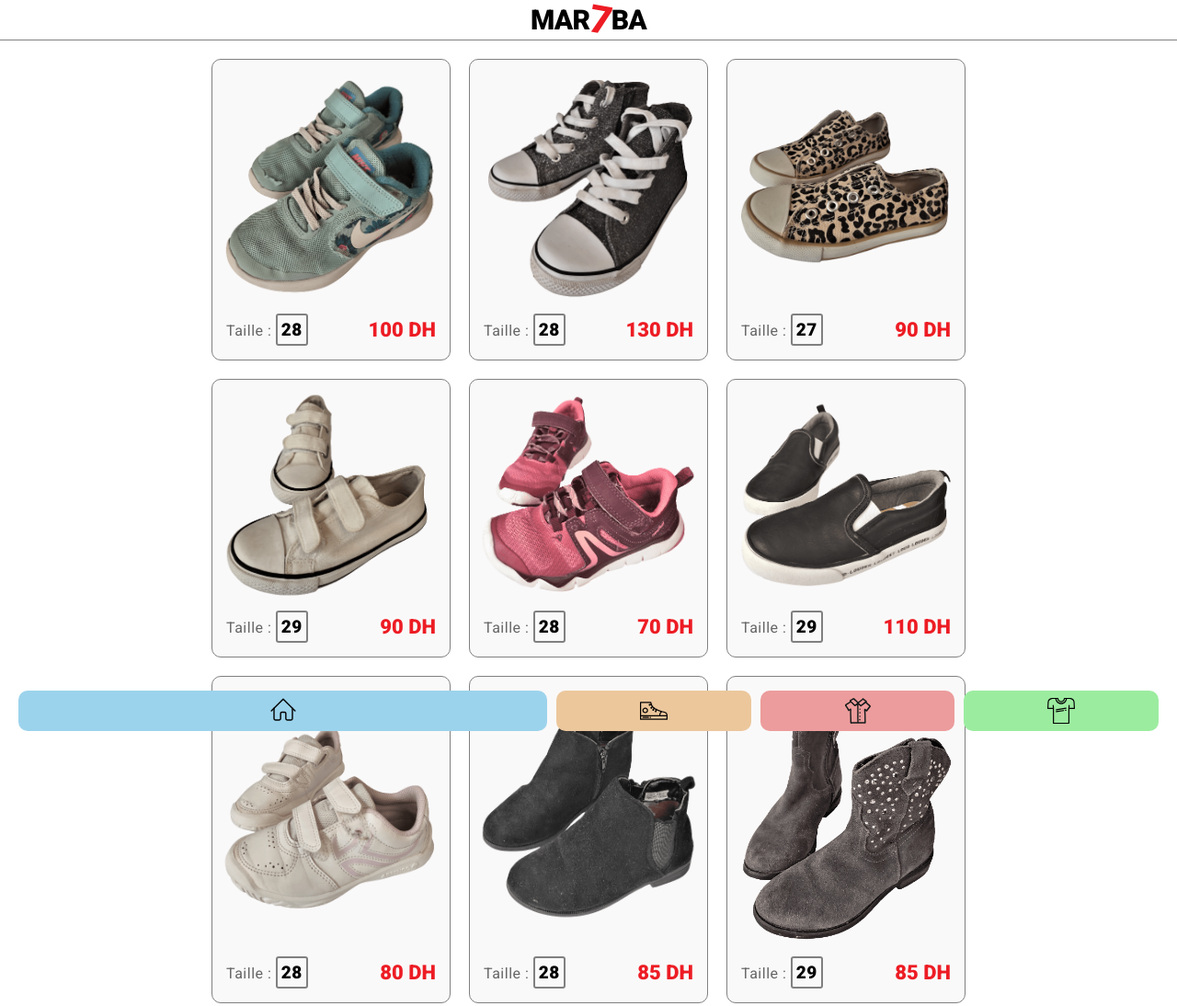
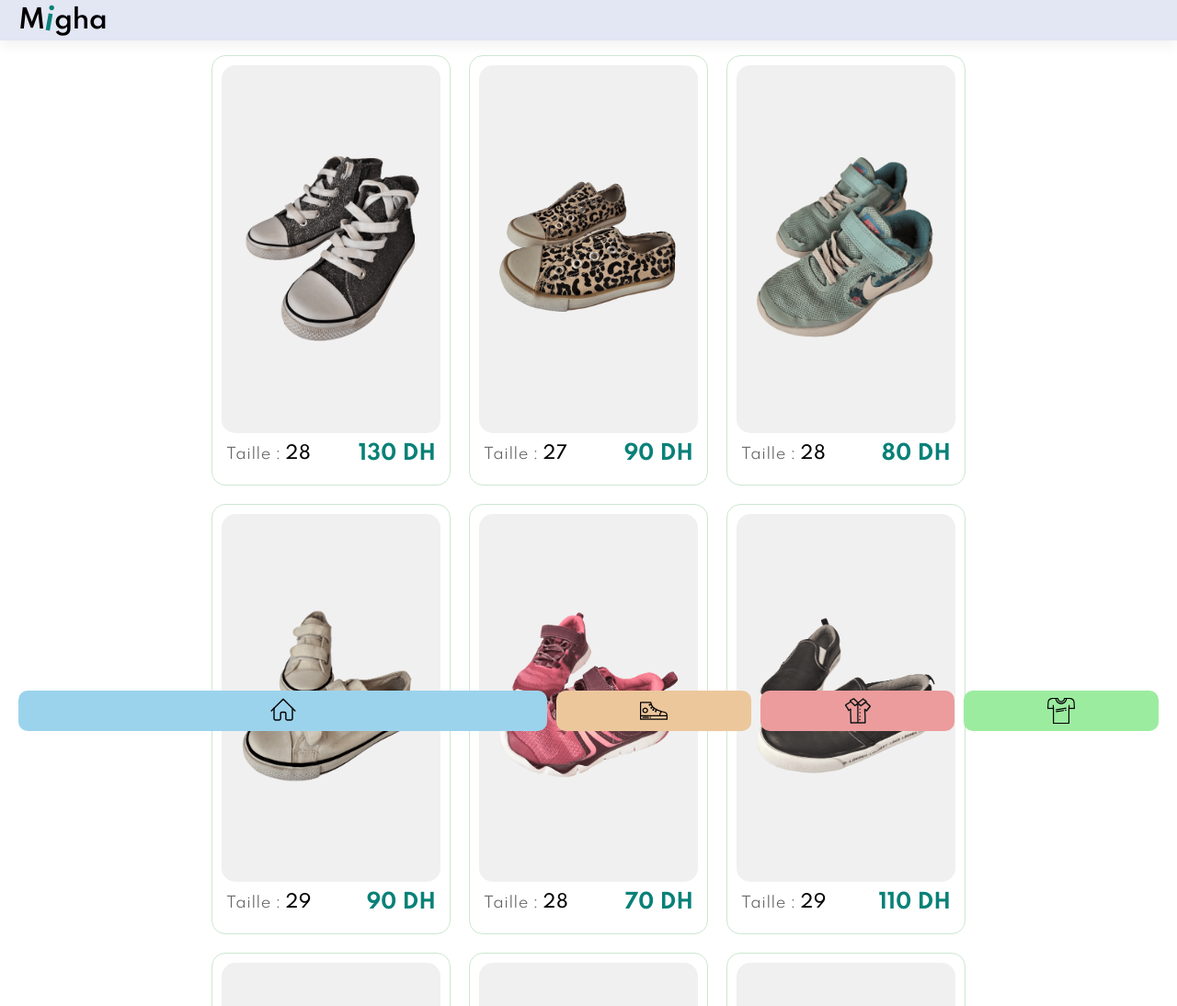
Before and after one commit to KhalidSbai/myFirstRepository, a plain HTML site: page index.html in a window 1280 px wide. Shown: the top 1094 px of the page at 92% size. Drawn offline with Linux system fonts and the light colour scheme.

Commit message:
mise a jour

```diff
--- a/index.html
+++ b/index.html
@@ -13,14 +13,14 @@
     <link rel="preconnect" href="https://fonts.googleapis.com" />
     <link rel="preconnect" href="https://fonts.gstatic.com" crossorigin />
     <link
-      href="https://fonts.googleapis.com/css2?family=Roboto:wght@100;400;900&display=swap"
+      href="https://fonts.googleapis.com/css2?family=Spartan:wght@300;400;500;600;700;800;900&display=swap"
       rel="stylesheet"
     />
   </head>
   <body>
     <header>
       <div class="header">
-        <div class="logo">MAR<span>7</span>BA</div>
+        <div class="logo">M<span>i</span>gha</div>
         <nav>
           <a href="#" class="menu-item active-anim">
             <img src="ressources/icons/home.svg" alt="" />
--- a/index.js
+++ b/index.js
@@ -12,9 +12,9 @@ menuItems.forEach((item) => {
 
 //card
 let tableProduit = [
-  { id: 1, taille: 28, prix: 100 },
   { id: 2, taille: 28, prix: 130 },
   { id: 3, taille: 27, prix: 90 },
+  { id: 1, taille: 28, prix: 80 },
   { id: 4, taille: 29, prix: 90 },
   { id: 5, taille: 28, prix: 70 },
   { id: 6, taille: 29, prix: 110 },
--- a/style.css
+++ b/style.css
@@ -2,6 +2,16 @@
 
 /* End Variables */
 /* Start Global Rules */
+:root{
+  --headingColor: #222222;
+    --textColor: #465b52;
+    --bgColor: #e3e6f3;
+    --hoverColor: #088178;
+    --whiteColor: #ffffff;
+    --blackColor: #000000;
+    --bkColor: #1a1a1a;
+    --borderColor: #cce7d0;
+}
 *{
     margin: 0;
     padding: 0;
@@ -13,7 +23,7 @@ html{
     scroll-behavior: smooth;
 }
 body{
-    font-family: 'Roboto', sans-serif;
+    font-family: 'Spartan', sans-serif;
     width: 100vw;
     /* position: relative; */
     overflow-x: hidden;
@@ -52,22 +62,31 @@ ul{
   }
 /* End Global Rules */
 /* Start Header */
-header{
-}
+
 .logo{
+    position: fixed;
+    top: 0;
+    left: 0;
+    right: 0;
     height: 44px;
     display: flex;
-    justify-content: center;
+    justify-content: start;
     align-items: center;
-    font-weight: 900;
-    font-size: 30px;
-    border-bottom: 1px solid gray;
+    font-weight: 600;
+    font-size: 28px;
     letter-spacing: -0.8px;
     margin-bottom: 10px;
+    background-color: var(--bgColor);
+    box-shadow: 0 5px 15px rgb(0 0 0 / 6%);
+    z-index: 9999;
+    padding-top: 20px;
+    padding-bottom: 20px;
+    padding-left: 20px;
 }
 .logo span{
-    color: #ed1c24;
-    font-size: 42px;
+    display: block;
+    color: var(--hoverColor);
+    font-size: 36px;
     transform: rotate(10deg);
 }
 nav{
@@ -117,16 +136,17 @@ nav a:nth-child(4){
 
 /* Start product */
 .product{
+    padding-top: 50px;
     padding-bottom: 45px;
 }
 .product .card{
-    border: 1px solid gray;
-    border-radius: 10px;
+    border: 1px solid var(--borderColor);
+    border-radius: 15px;
     overflow: hidden;
     padding: 10px;
     margin: 10px 0;
     max-width: 100%;
-    background-color: #faf9f9;
+    background-color: --var;
     display: flex;
     flex-direction: column;
     justify-content: space-between;
@@ -137,9 +157,13 @@ nav a:nth-child(4){
     display: flex;
     justify-content: center;
     align-items: center;
+    border-radius: 15px;
+    background-color: #f0f0f0;
+
+    min-height: 400px;
 }
 .product .card img{
-    width: 100%;
+    width: 85%;
     transition: .5s all ;
 
 }
@@ -157,17 +181,15 @@ nav a:nth-child(4){
     color: rgb(102, 102, 102);
 }
 .product .card .info .taille span{
-    font-weight: bold;
+    font-weight: 500;
     color: black;
     font-size: 19px;
-    border: 2px solid gray;
-    border-radius: 3px;
-    padding: 4px;
+    line-height: 19px;
 }
 .product .card .info .prix{
     font-weight: bold;
     font-size: 22px;
-    color: #ed1c24;
+    color: var(--hoverColor);
 }
 /* End product */
 
```
